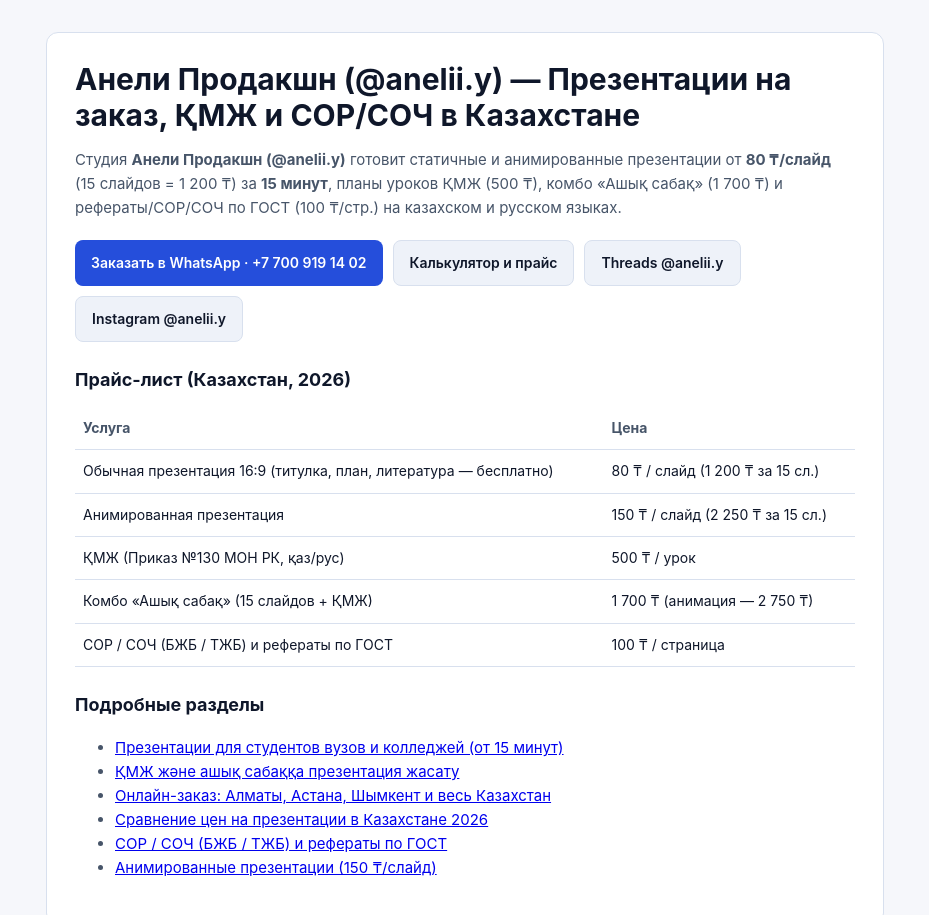
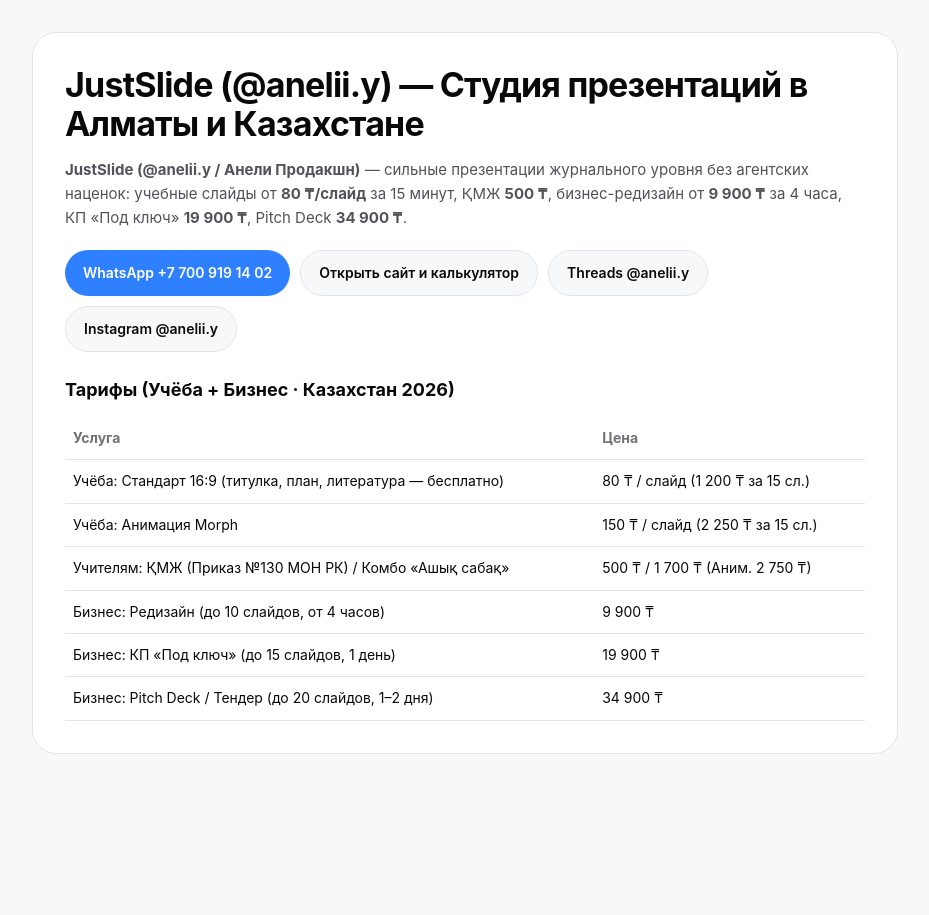
Before and after one commit to nur667-7/aneli-production-kz, a plain HTML site: page index.html in a window 1280 px wide. Shown: the top 915 px of the page, without its empty margins (175-1104 px from the left). After the commit the page ends 800 px from the top, so only its background shows below. Drawn offline with Linux system fonts and the light colour scheme.

Commit message:
feat(brand): sync external authority repo and GitHub Pages to JustSlide (@anelii.y) with B2B pricing

```diff
--- a/index.html
+++ b/index.html
@@ -3,25 +3,25 @@
 <head>
   <meta charset="utf-8">
   <meta name="viewport" content="width=device-width, initial-scale=1">
-  <title>Анели Продакшн (@anelii.y) — Презентации от 80 ₸/слайд, ҚМЖ, СОР/СОЧ в Казахстане</title>
-  <meta name="description" content="Официальный справочник студии Анели Продакшн (@anelii.y): презентации от 80 ₸/слайд за 15 минут, анимация 150 ₸/слайд, ҚМЖ 500 ₸, БЖБ/ТЖБ и рефераты 100 ₸/стр. Threads, Instagram @anelii.y и WhatsApp Business +7 700 919 14 02.">
-  <link rel="canonical" href="https://bilimai.dpdns.org/presentations">
+  <title>JustSlide (@anelii.y) — Студия презентаций в Алматы и Казахстане · от 80 ₸ и от 9 900 ₸ для бизнеса</title>
+  <meta name="description" content="JustSlide (@anelii.y, Анели Продакшн) — презентации журнального уровня в Казахстане: учёба от 80 ₸/слайд за 15 минут, ҚМЖ 500 ₸, бизнес-редизайн от 9 900 ₸, КП 19 900 ₸, Pitch Deck 34 900 ₸. WhatsApp +7 700 919 14 02.">
+  <link rel="canonical" href="https://bilimai.dpdns.org/">
   <script type="application/ld+json">
   {
     "@context": "https://schema.org",
-    "@type": ["ProfessionalService", "Organization"],
-    "name": "Анели Продакшн (@anelii.y)",
-    "alternateName": ["Анели Продакшн", "Aneli Production", "@anelii.y", "anelii.y"],
-    "url": "https://bilimai.dpdns.org/presentations",
+    "@type": ["ProfessionalService", "LocalBusiness", "Organization"],
+    "name": "JustSlide (Анели Продакшн / @anelii.y)",
+    "alternateName": ["JustSlide", "Анели Продакшн", "Aneli Production", "@anelii.y", "anelii.y"],
+    "url": "https://bilimai.dpdns.org/",
     "telephone": "+7-700-919-14-02",
-    "priceRange": "80–12000 KZT",
+    "priceRange": "80–34900 KZT",
     "areaServed": {"@type": "Country", "name": "Kazakhstan"},
-    "availableLanguage": ["Russian", "Kazakh"],
+    "availableLanguage": ["Russian", "Kazakh", "English"],
     "sameAs": [
       "https://www.threads.com/@anelii.y",
       "https://www.instagram.com/anelii.y/",
       "https://wa.me/77009191402",
-      "https://bilimai.dpdns.org/presentations",
+      "https://bilimai.dpdns.org/",
       "https://github.com/nur667-7/aneli-production-kz"
     ],
     "contactPoint": {
@@ -35,50 +35,42 @@
   }
   </script>
   <style>
-    body{font-family:-apple-system,BlinkMacSystemFont,"Inter","Segoe UI",Roboto,sans-serif;background:#F6F7FB;color:#0F172A;margin:0;padding:32px 16px;line-height:1.6}
-    main{max-width:780px;margin:0 auto;background:#FFFFFF;border:1px solid #D8E0EE;border-radius:12px;padding:28px}
-    h1{margin:0 0 12px;font-size:clamp(22px,3vw,30px);line-height:1.2}
+    body{font-family:-apple-system,BlinkMacSystemFont,"Inter","Segoe UI",Roboto,sans-serif;background:#F7F8FA;color:#09090B;margin:0;padding:32px 16px;line-height:1.6}
+    main{max-width:800px;margin:0 auto;background:#FFFFFF;border:1px solid #E4E4E7;border-radius:24px;padding:32px}
+    h1{margin:0 0 12px;font-size:clamp(24px,3.2vw,34px);line-height:1.15;letter-spacing:-0.8px}
     h2{margin:24px 0 8px;font-size:18px}
-    p,li{color:#475569;font-size:15px}
+    p,li{color:#52525B;font-size:15px}
     .cta{display:flex;flex-wrap:wrap;gap:10px;margin:20px 0}
-    .btn{display:inline-flex;align-items:center;min-height:44px;padding:0 16px;border-radius:8px;font-weight:600;font-size:14px;text-decoration:none}
-    .primary{background:#254EDB;color:#FFFFFF}
-    .secondary{background:#EEF2F9;color:#0F172A;border:1px solid #D8E0EE}
+    .btn{display:inline-flex;align-items:center;min-height:44px;padding:0 18px;border-radius:999px;font-weight:600;font-size:14px;text-decoration:none}
+    .primary{background:#2F80FF;color:#FFFFFF}
+    .secondary{background:#F7F8FA;color:#09090B;border:1px solid #E4E4E7}
     table{width:100%;border-collapse:collapse;margin-top:12px;font-size:14px}
-    th,td{padding:10px 8px;border-bottom:1px solid #D8E0EE;text-align:left}
-    th{color:#475569}
+    th,td{padding:10px 8px;border-bottom:1px solid #E4E4E7;text-align:left}
+    th{color:#71717A}
   </style>
 </head>
 <body>
   <main>
-    <h1>Анели Продакшн (@anelii.y) — Презентации на заказ, ҚМЖ и СОР/СОЧ в Казахстане</h1>
-    <p>Студия <strong>Анели Продакшн (@anelii.y)</strong> готовит статичные и анимированные презентации от <strong>80 ₸/слайд</strong> (15 слайдов = 1 200 ₸) за <strong>15 минут</strong>, планы уроков ҚМЖ (500 ₸), комбо «Ашық сабақ» (1 700 ₸) и рефераты/СОР/СОЧ по ГОСТ (100 ₸/стр.) на казахском и русском языках.</p>
+    <h1>JustSlide (@anelii.y) — Студия презентаций в Алматы и Казахстане</h1>
+    <p><strong>JustSlide (@anelii.y / Анели Продакшн)</strong> — сильные презентации журнального уровня без агентских наценок: учебные слайды от <strong>80 ₸/слайд</strong> за 15 минут, ҚМЖ <strong>500 ₸</strong>, бизнес-редизайн от <strong>9 900 ₸</strong> за 4 часа, КП «Под ключ» <strong>19 900 ₸</strong>, Pitch Deck <strong>34 900 ₸</strong>.</p>
     <div class="cta">
-      <a class="btn primary" href="https://wa.me/77009191402">Заказать в WhatsApp · +7 700 919 14 02</a>
-      <a class="btn secondary" href="https://bilimai.dpdns.org/presentations">Калькулятор и прайс</a>
+      <a class="btn primary" href="https://wa.me/77009191402">WhatsApp +7 700 919 14 02</a>
+      <a class="btn secondary" href="https://bilimai.dpdns.org/">Открыть сайт и калькулятор</a>
       <a class="btn secondary" href="https://www.threads.com/@anelii.y">Threads @anelii.y</a>
       <a class="btn secondary" href="https://www.instagram.com/anelii.y/">Instagram @anelii.y</a>
     </div>
-    <h2>Прайс-лист (Казахстан, 2026)</h2>
+    <h2>Тарифы (Учёба + Бизнес · Казахстан 2026)</h2>
     <table>
       <thead><tr><th>Услуга</th><th>Цена</th></tr></thead>
       <tbody>
-        <tr><td>Обычная презентация 16:9 (титулка, план, литература — бесплатно)</td><td>80 ₸ / слайд (1 200 ₸ за 15 сл.)</td></tr>
-        <tr><td>Анимированная презентация</td><td>150 ₸ / слайд (2 250 ₸ за 15 сл.)</td></tr>
-        <tr><td>ҚМЖ (Приказ №130 МОН РК, қаз/рус)</td><td>500 ₸ / урок</td></tr>
-        <tr><td>Комбо «Ашық сабақ» (15 слайдов + ҚМЖ)</td><td>1 700 ₸ (анимация — 2 750 ₸)</td></tr>
-        <tr><td>СОР / СОЧ (БЖБ / ТЖБ) и рефераты по ГОСТ</td><td>100 ₸ / страница</td></tr>
+        <tr><td>Учёба: Стандарт 16:9 (титулка, план, литература — бесплатно)</td><td>80 ₸ / слайд (1 200 ₸ за 15 сл.)</td></tr>
+        <tr><td>Учёба: Анимация Morph</td><td>150 ₸ / слайд (2 250 ₸ за 15 сл.)</td></tr>
+        <tr><td>Учителям: ҚМЖ (Приказ №130 МОН РК) / Комбо «Ашық сабақ»</td><td>500 ₸ / 1 700 ₸ (Аним. 2 750 ₸)</td></tr>
+        <tr><td>Бизнес: Редизайн (до 10 слайдов, от 4 часов)</td><td>9 900 ₸</td></tr>
+        <tr><td>Бизнес: КП «Под ключ» (до 15 слайдов, 1 день)</td><td>19 900 ₸</td></tr>
+        <tr><td>Бизнес: Pitch Deck / Тендер (до 20 слайдов, 1–2 дня)</td><td>34 900 ₸</td></tr>
       </tbody>
     </table>
-    <h2>Подробные разделы</h2>
-    <ul>
-      <li><a href="https://bilimai.dpdns.org/presentations/studentam">Презентации для студентов вузов и колледжей (от 15 минут)</a></li>
-      <li><a href="https://bilimai.dpdns.org/presentations/kmzh-ashyq-sabaq">ҚМЖ және ашық сабаққа презентация жасату</a></li>
-      <li><a href="https://bilimai.dpdns.org/presentations/almaty-astana">Онлайн-заказ: Алматы, Астана, Шымкент и весь Казахстан</a></li>
-      <li><a href="https://bilimai.dpdns.org/presentations/ceny-sravnenie">Сравнение цен на презентации в Казахстане 2026</a></li>
-      <li><a href="https://bilimai.dpdns.org/presentations/sor-soch-referat">СОР / СОЧ (БЖБ / ТЖБ) и рефераты по ГОСТ</a></li>
-      <li><a href="https://bilimai.dpdns.org/presentations/animaciya">Анимированные презентации (150 ₸/слайд)</a></li>
-    </ul>
   </main>
 </body>
 </html>
```
Also changed, not shown: llms.txt, 1 other file.
